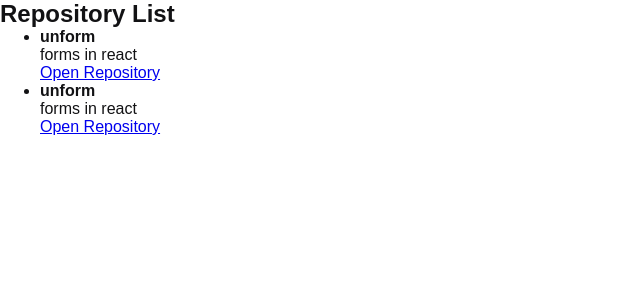
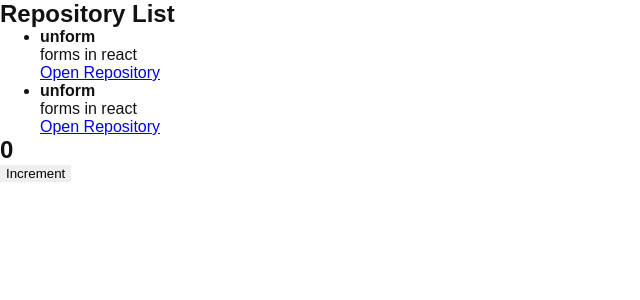
Before and after one commit to gabrielcedran/github-explorer-2, a React app: page / in a window 1280 px wide. Shown: the top 300 px of the page, without its empty margins (0-640 px from the left). Built offline with nearby package versions, Linux system fonts and the light colour scheme.

Commit message:
Creating a component which has state

```diff
--- a/src/App.jsx
+++ b/src/App.jsx
@@ -1,7 +1,13 @@
+import { Counter } from './components/Counter'
 import { RepositoryList } from './components/RepositoryList'
 import './styles/global.scss'
 
 export function App() {
 
-    return <RepositoryList/>
+    return (
+        <>
+            <RepositoryList/>
+            <Counter />
+        </>
+    )
 }
--- /dev/null
+++ b/src/components/Counter.jsx
@@ -0,0 +1,19 @@
+import {useState} from 'react';
+
+export function Counter() {
+
+    const [counter, setCounter] = useState(0);
+
+    function increment() {
+        setCounter(counter+1);
+    }
+
+    return (
+        <div>
+            <h2>{counter}</h2>
+            <button type="button" onClick={increment}>
+                Increment
+            </button>
+        </div>
+    )
+}
```
Also changed, not shown: 1 other file (tests, documents, lock files or other folders).
